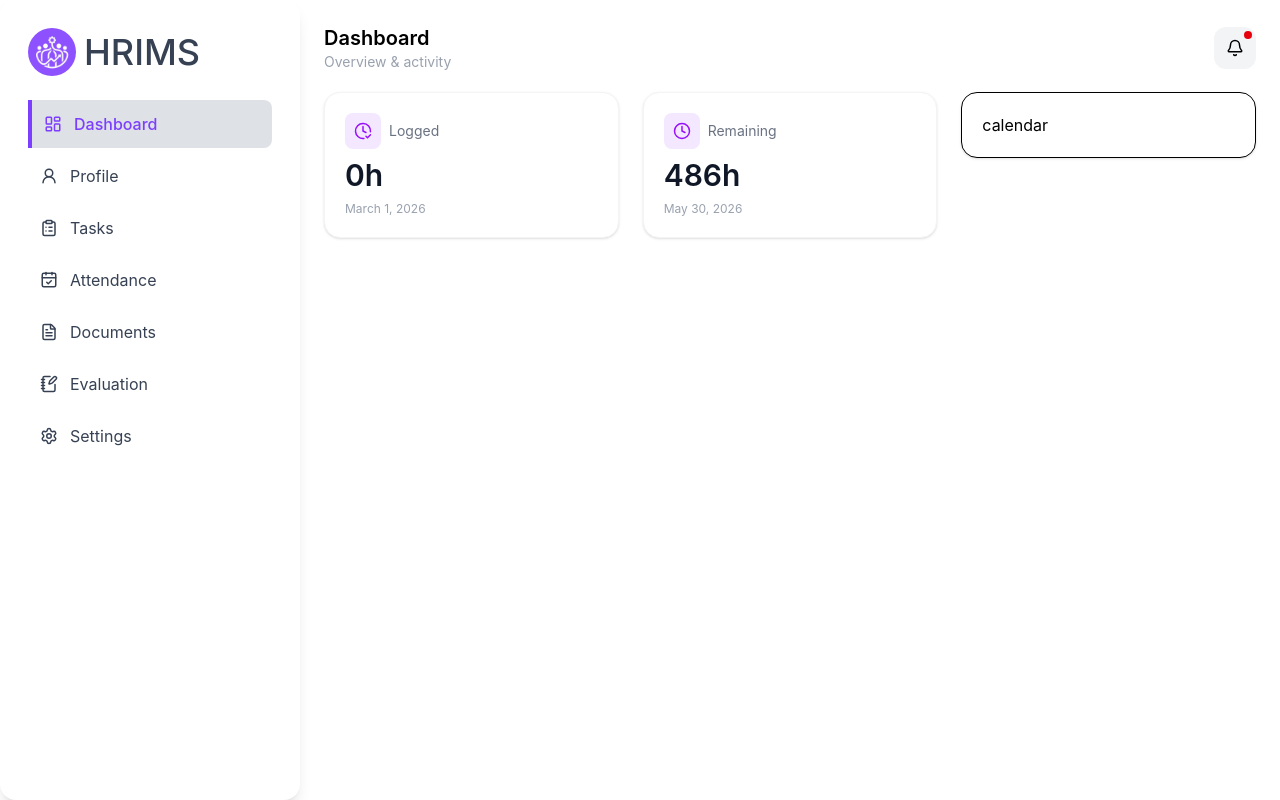
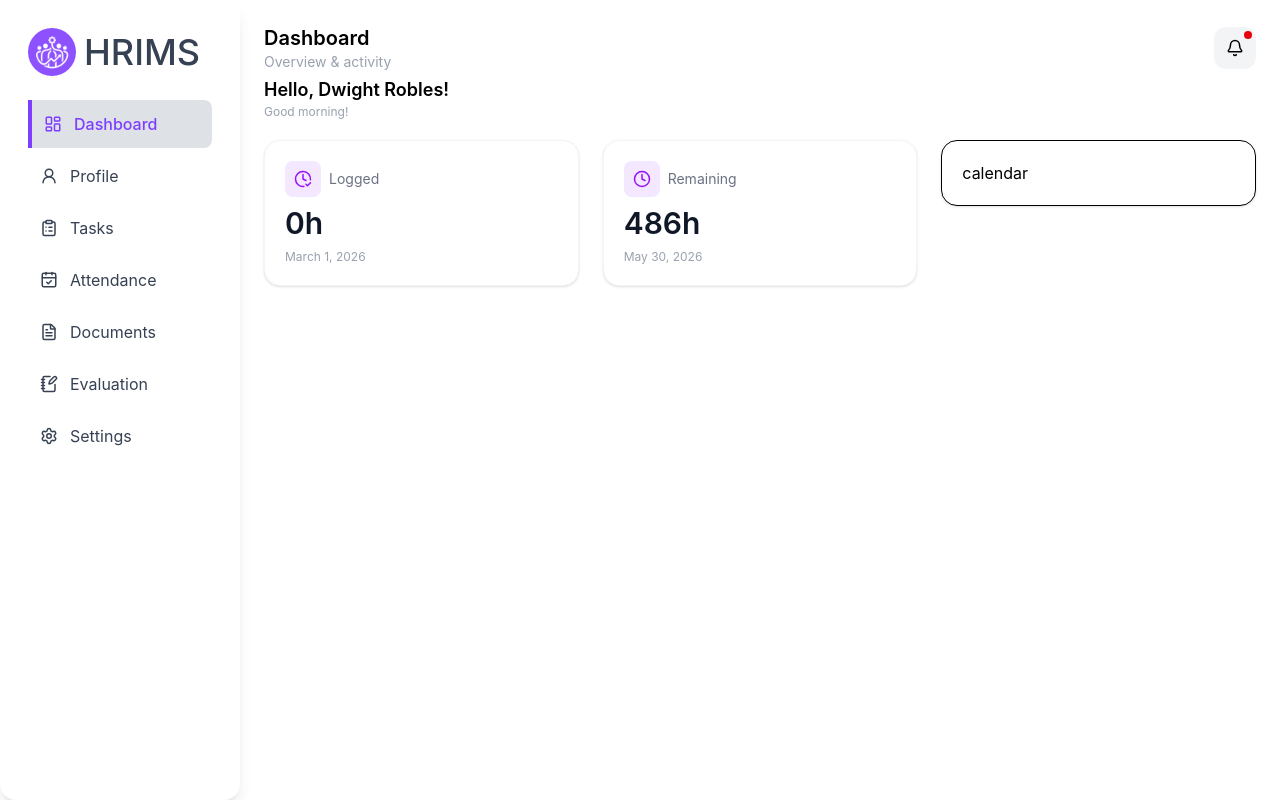
Before and after one commit to dev-St0ic/HR-Internship-Management-System, a React (Vite) app in the folder frontend-hrms/: page /intern in a window 1280 px wide. Built offline with nearby package versions, Linux system fonts and the light colour scheme.

Commit message:
added a common greeting component

```diff
--- a/frontend-hrms/src/common/components/layout/Header.jsx
+++ b/frontend-hrms/src/common/components/layout/Header.jsx
@@ -2,7 +2,7 @@ import NotificationBell from "../ui/NotificationBell";
 
 export default function Header({ title, subtitle }) {
   return (
-    <div className="flex items-center justify-between ">
+    <div className=" flex items-center justify-between ">
       {/* Left Part of Header */}
       <div>
         <h1 className="text-xl font-semibold">{title}</h1>
--- a/frontend-hrms/src/common/components/layout/Sidebar.jsx
+++ b/frontend-hrms/src/common/components/layout/Sidebar.jsx
@@ -12,7 +12,7 @@ const getNavClass = ({ isActive }) =>
 
 const Sidebar = ({ links }) => {
   return (
-    <nav className="fixed top-0 left-0 h-screen w-[300px] p-7 bg-[#FFFFFF] overflow-y-auto rounded-2xl text-gray-700 shadow-lg">
+    <nav className="fixed top-0 left-0 h-screen w-60 p-7 bg-[#FFFFFF] overflow-y-auto rounded-2xl text-gray-700 shadow-lg">
       {/* fixed top-0 left-0 h-screen w-[300px] p-7 bg-[#fafafb] overflow-y-auto */}
       {/* LOGO */}
       <div className="flex items-center text-4xl font-medium mb-6">
--- /dev/null
+++ b/frontend-hrms/src/common/components/ui/GreetingHeader.jsx
@@ -0,0 +1,20 @@
+export default function GreetingHeader({ name = "User" }) {
+  //Get Current hour to convert inot a greeting
+  const hour = new Date().getHours();
+
+  let greeting = " ";
+  if (hour < 12) {
+    greeting = "Good morning!";
+  } else if (hour < 18) {
+    greeting = "Good afternoon!";
+  } else {
+    greeting = "Good evening!";
+  }
+
+  return (
+    <div className="w-full bg-white ">
+      <h1 className="text-lg font-semibold text-black mt-1">Hello, {name}!</h1>
+      <p className="text-xs text-gray-400">{greeting}</p>
+    </div>
+  );
+}
--- a/frontend-hrms/src/portals/interns/layouts/InternLayout.jsx
+++ b/frontend-hrms/src/portals/interns/layouts/InternLayout.jsx
@@ -11,7 +11,7 @@ export default function InternLayout() {
       <Sidebar links={navigation[userRole]} />
 
       {/* Main content area */}
-      <div className="ml-75 p-6 flex-1">
+      <div className="ml-60 p-6 flex-1">
         <Outlet />
       </div>
     </div>
--- a/frontend-hrms/src/portals/interns/pages/InternDashboard.jsx
+++ b/frontend-hrms/src/portals/interns/pages/InternDashboard.jsx
@@ -2,12 +2,14 @@ import Header from "../../../common/components/layout/Header";
 import { dashboardStats } from "../../../common/config/mockData";
 import { iconMap } from "../../../common/config/iconMap";
 import StatCard from "../../../common/components/ui/StatCard";
+import GreetingHeader from "../../../common/components/ui/GreetingHeader";
 
 export default function Dashboard() {
   const stats = dashboardStats.intern;
   return (
     <>
       <Header title="Dashboard" subtitle="Overview & activity" />
+      <GreetingHeader name="Dwight Robles" />
       <div className="grid grid-cols-3 gap-6 mt-5">
         {/* Left Side */}
         <div className="col-span-2 space-y-5">
```
